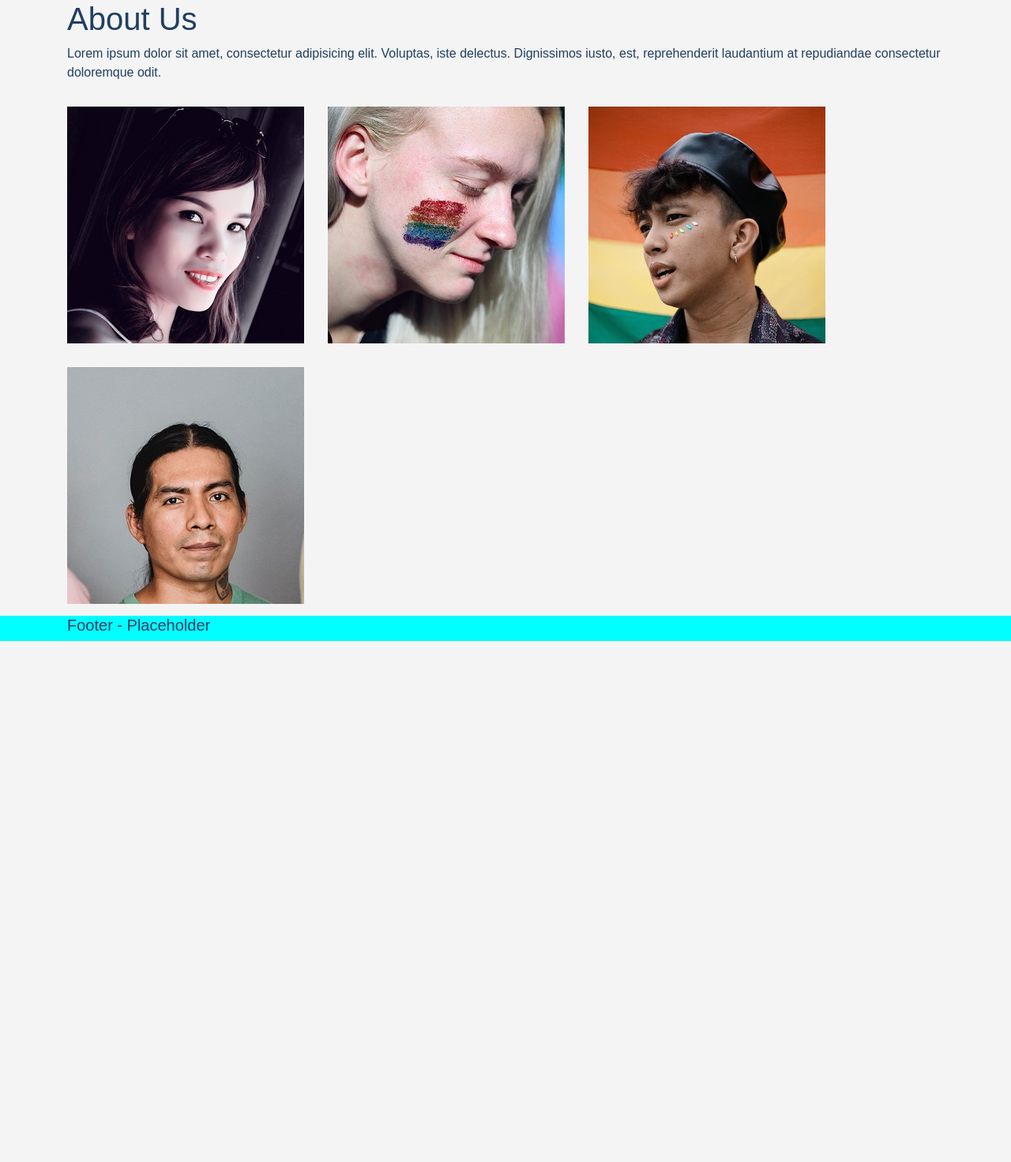
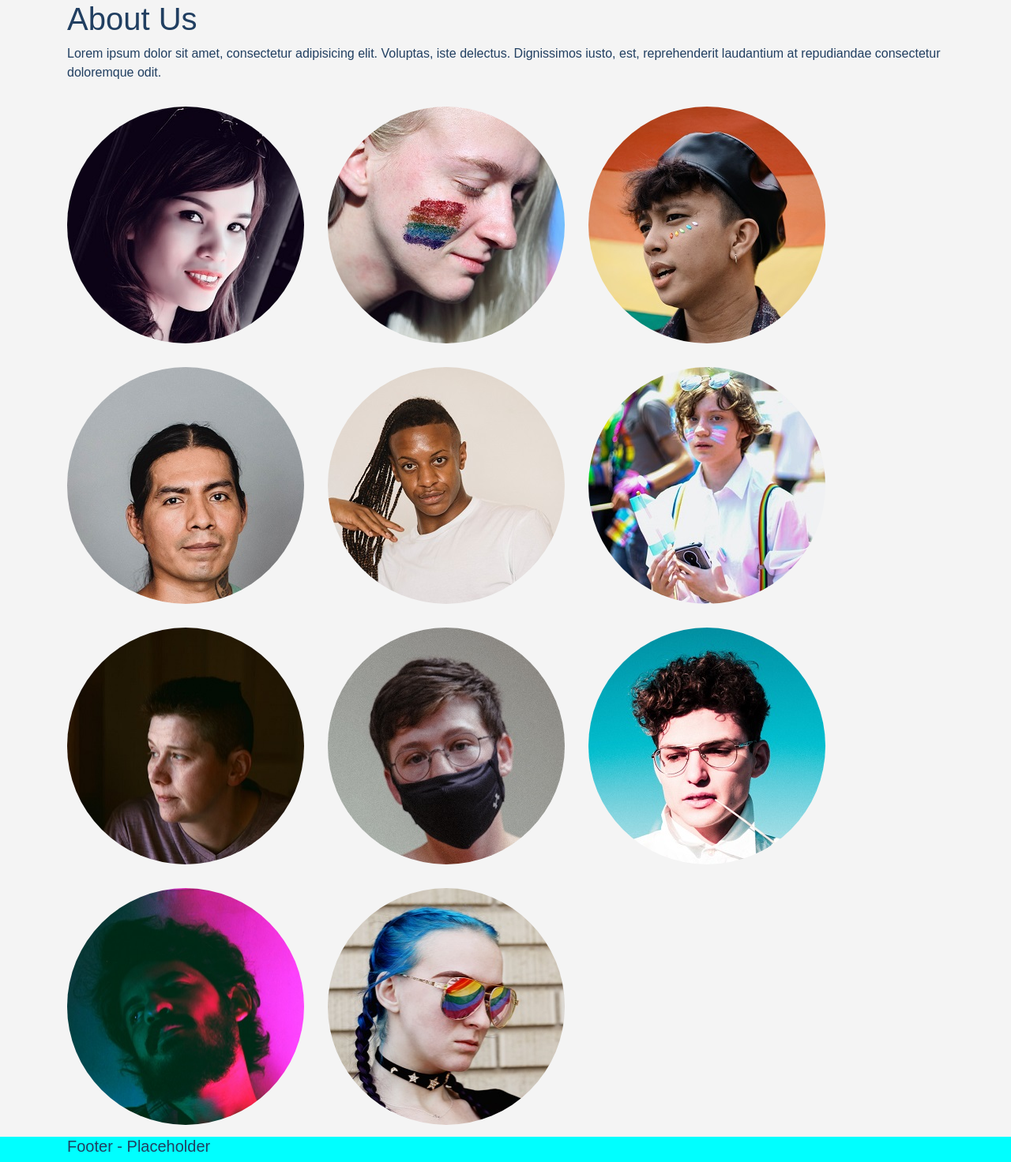
Before and after one commit to kimkesdev/Pride-In-Coding, a Flask app: page /about-us in a window 1280 px wide. Shown: the part 56-1528 px from the top of the page at 79% size. Before the commit the page ends 868 px from the top, so only its background shows below. Run offline with Flask 2, Linux system fonts and the light colour scheme; some libraries are stand-ins or nearby versions.

Commit message:
about: images round

```diff
--- a/static/css/style.css
+++ b/static/css/style.css
@@ -57,7 +57,7 @@ backface-visibility: hidden;
 
 .flip-card-back {
 background-color: rgb(187, 255, 232);
-color: purple;
+color: #213f61;
 transform: rotateY(180deg);
 border-radius: 50%;
 }
@@ -67,7 +67,7 @@ float: left;
 padding: 15px 15px;
 }
 
-.profile img {
+.profile {
     width: 300px;
     height: 300px;
     border-radius: 50%;
--- a/templates/about.html
+++ b/templates/about.html
@@ -4,71 +4,117 @@
     <h1>About Us</h1>
     <p>Lorem ipsum dolor sit amet, consectetur adipisicing elit. Voluptas, iste delectus. Dignissimos iusto, est, reprehenderit laudantium at repudiandae consectetur doloremque odit.</p>
 
-    <!-- flip cards-->
+   <!-- flip cards-->
     <div class="row">
-        <div class="column">
-        <div class="flip-card">
-        <div class="flip-card-inner">
-        <div class="flip-card-front">
-        <img class="profile-img" src="static/images/cythia.jpg">
+        <div class="column"><div class="flip-card"><div class="flip-card-inner"><div class="flip-card-front">
+        <img class="profile" src="static/images/cythia.jpg">
         </div>
         <div class="flip-card-back">
-        <h1>Cythia</h1>
-        <h2>Head Guide</h2>
+        <h2>Cythia</h2>
+        <h3>UI/UX Specialist</h3>
         <p>Lorem ipsum dolor sit amet consectetur adipisicing elit.
             Vel ad fugiat incidunt in, voluptate maxime illum doloremque?
-        </div>
-        </div>
-        </div>
-        </div>
+       </div></div></div></div>
 
-        <div class="column">
-        <div class="flip-card">
-        <div class="flip-card-inner">
-        <div class="flip-card-front">
-        <img class="profile-img" src="static/images/caitlyn.jpg">
+        <div class="column"><div class="flip-card"><div class="flip-card-inner"><div class="flip-card-front">
+        <img class="profile" src="static/images/caitlyn.jpg">
         </div>
         <div class="flip-card-back">
-        <h1>Caitlyn</h1>
-        <h2>Head Activities</h2>
+        <h2>Caitlyn</h2>
+        <h3>JavaScript Specialist</h3>
         <p>Lorem ipsum dolor sit amet consectetur adipisicing elit.
             Vel ad fugiat incidunt in, voluptate maxime illum doloremque?
-        </div>
-        </div>
-        </div>
-        </div>
+        </div></div></div></div>
 
-        <div class="column">
-        <div class="flip-card">
-        <div class="flip-card-inner">
-        <div class="flip-card-front">
-        <img class="profile-img" src="static/images/james.jpg">
+        <div class="column"><div class="flip-card"><div class="flip-card-inner"><div class="flip-card-front">
+        <img class="profile" src="static/images/james.jpg">
         </div>
         <div class="flip-card-back">
-        <h1>James</h1>
-        <h2>Musician</h2>
+        <h2>James</h2>
+        <h3>Robotica Specialist</h3>
         <p>Lorem ipsum dolor sit amet consectetur adipisicing elit.
             Vel ad fugiat incidunt in, voluptate maxime illum doloremque?
-        </div>
-        </div>
-        </div>
-        </div>
+        </div></div></div></div>
 
-        <div class="column">
-        <div class="flip-card">
-        <div class="flip-card-inner">
-        <div class="flip-card-front">
-        <img class="profile-img" src="static/images/diego.jpg">
+        <div class="column"><div class="flip-card"><div class="flip-card-inner"><div class="flip-card-front">
+        <img class="profile" src="static/images/diego.jpg">
         </div>
         <div class="flip-card-back">
-        <h1>Diego</h1>
-        <h2>.....</h2>
+        <h2>Diego</h2>
+        <h3>Java Specialist</h3>
         <p>Lorem ipsum dolor sit amet consectetur adipisicing elit.
             Vel ad fugiat incidunt in, voluptate maxime illum doloremque?
+        </div></div></div></div>
+
+        <div class="column"><div class="flip-card"><div class="flip-card-inner"><div class="flip-card-front">
+        <img class="profile" src="static/images/armin.jpg">
         </div>
+        <div class="flip-card-back">
+        <h2>Armin</h2>
+        <h3>React Specialist</h3>
+        <p>Lorem ipsum dolor sit amet consectetur adipisicing elit.
+            Vel ad fugiat incidunt in, voluptate maxime illum doloremque?
+        </div></div></div></div>
+
+        <div class="column"><div class="flip-card"><div class="flip-card-inner"><div class="flip-card-front">
+        <img class="profile" src="static/images/romeo.jpg">
         </div>
+        <div class="flip-card-back">
+        <h2>Romeo</h2>
+        <h3>Security Specialist</h3>
+        <p>Lorem ipsum dolor sit amet consectetur adipisicing elit.
+            Vel ad fugiat incidunt in, voluptate maxime illum doloremque?
+        </div></div></div></div>
+
+        <div class="column"><div class="flip-card"><div class="flip-card-inner"><div class="flip-card-front">
+        <img class="profile" src="static/images/dave.jpg">
         </div>
+        <div class="flip-card-back">
+        <h2>Dave</h2>
+        <h3>AI Specialist</h3>
+        <p>Lorem ipsum dolor sit amet consectetur adipisicing elit.
+            Vel ad fugiat incidunt in, voluptate maxime illum doloremque?
+        </div></div></div></div>
+
+        <div class="column"><div class="flip-card"><div class="flip-card-inner"><div class="flip-card-front">
+        <img class="profile" src="static/images/joel.jpg">
         </div>
+        <div class="flip-card-back">
+        <h2>Joel</h2>
+        <h3>Database Specialist</h3>
+        <p>Lorem ipsum dolor sit amet consectetur adipisicing elit.
+            Vel ad fugiat incidunt in, voluptate maxime illum doloremque?
+        </div></div></div></div>
+
+        <div class="column"><div class="flip-card"><div class="flip-card-inner"><div class="flip-card-front">
+        <img class="profile" src="static/images/rick.jpg">
+        </div>
+        <div class="flip-card-back">
+        <h2>Rick</h2>
+        <h3>Front-End Specialist</h3>
+        <p>Lorem ipsum dolor sit amet consectetur adipisicing elit.
+            Vel ad fugiat incidunt in, voluptate maxime illum doloremque?
+        </div></div></div></div>
+
+        <div class="column"><div class="flip-card"><div class="flip-card-inner"><div class="flip-card-front">
+        <img class="profile" src="static/images/john.jpg">
+        </div>
+        <div class="flip-card-back">
+        <h2>John</h2>
+        <h3>Python Specialist</h3>
+        <p>Lorem ipsum dolor sit amet consectetur adipisicing elit.
+            Vel ad fugiat incidunt in, voluptate maxime illum doloremque?
+        </div></div></div></div>
+
+        <div class="column"><div class="flip-card"><div class="flip-card-inner"><div class="flip-card-front">
+        <img class="profile" src="static/images/cloe.jpg">
+        </div>
+        <div class="flip-card-back">
+        <h2>Cloe</h2>
+        <h3>Bootstrap Specialist</h3>
+        <p>Lorem ipsum dolor sit amet consectetur adipisicing elit.
+            Vel ad fugiat incidunt in, voluptate maxime illum doloremque?
+        </div></div></div></div>
 
 
     </div>
```
Also changed, not shown: about.html (deleted, +0 -193 lines), img/armin.jpg (deleted), img/caitlyn.jpg (deleted), img/cloe.jpg (deleted), img/contactusimg.jpeg (deleted), img/cythia.jpg (deleted), img/dave.jpg (deleted), img/diego.jpg (deleted), img/james.jpg (deleted), img/joel.jpg (deleted), img/john.jpg (deleted), img/rick.jpg (deleted), img/romeo.jpg (deleted).
